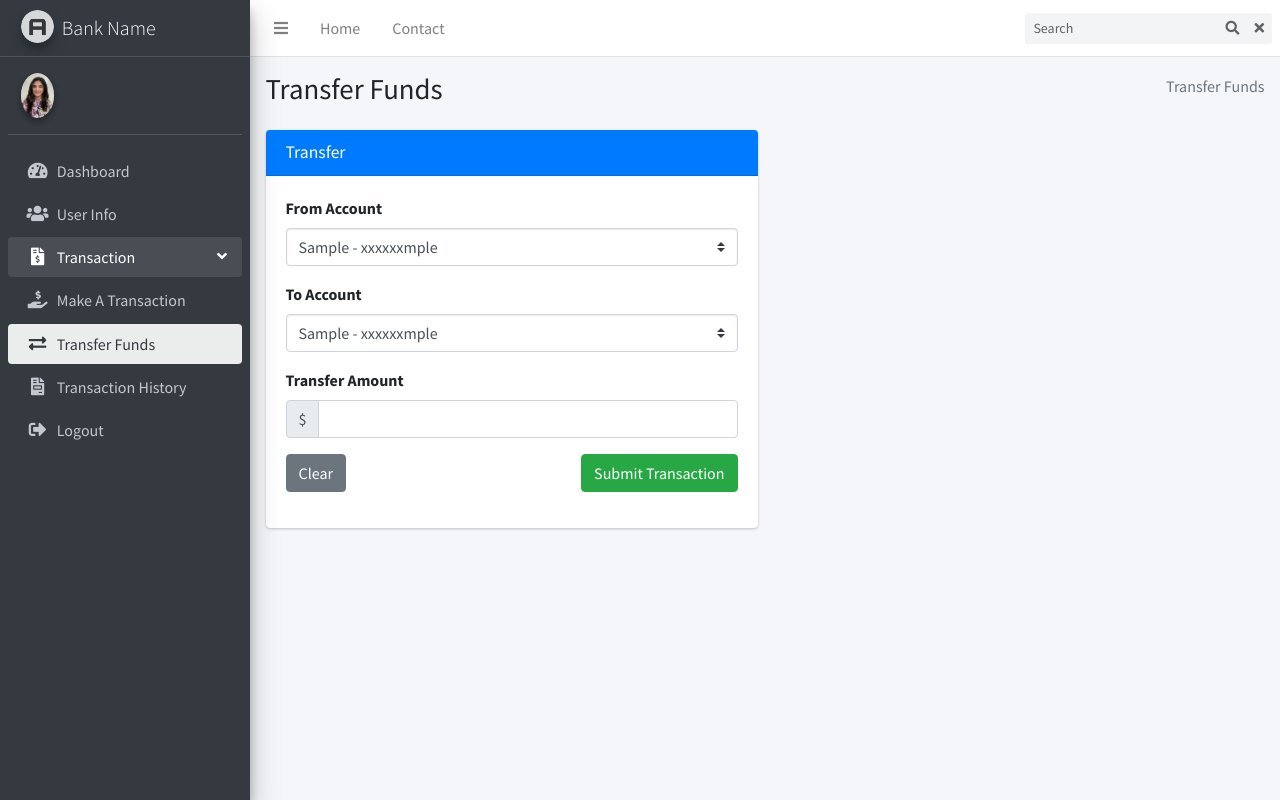
After one commit to marinasaburova/BankProject, a PHP site: page /customer/Pages/make-transfer.php in a window 1280 px wide. The commit adds this page. Run offline with PHP 8.4, Linux system fonts and the light colour scheme; the visitor is signed in with stand-in values (Sample User, id 1); tables that the repository leaves empty or names only in its code hold one stand-in row (values such as "Sample post"); data that the repository does not hold is empty.

Commit message:
added transfer page

```diff
--- /dev/null
+++ b/customer/Pages/make-transfer.php
@@ -0,0 +1,59 @@
+<?php
+$title = "Transfer Funds";
+
+// include functions & files
+include '../functions/db.php';
+include '../view/header.php';
+include '../view/navigation.php';
+
+?>
+
+<!-- Main content -->
+<section class="content">
+    <div class="container-fluid">
+
+        <div class="row">
+            <div class="col-md-6">
+                <div class="card card-primary">
+                    <div class="card-header">
+                        <h3 class="card-title">Transfer</h3>
+                    </div>
+                    <div class="card-body">
+                        <form action="../functions/transfer.php" method="post">
+                            <div class="form-group">
+                                <label for="acctFrom">From Account</label>
+                                <select id="acctFrom" name="acctFrom" class="form-control custom-select">
+                                    <?php getAccountDropdown($customer); ?>
+                                </select>
+                            </div>
+                            <div class="form-group">
+                                <label for="acctTo">To Account</label>
+                                <select id="acctTo" name="acctTo" class="form-control custom-select">
+                                    <?php getAccountDropdown($customer); ?>
+                                </select>
+                            </div>
+                            <label for="amount">Transfer Amount</label>
+                            <div class="input-group mb-3">
+                                <div class="input-group-prepend">
+                                    <span class="input-group-text">$</span>
+                                </div>
+                                <input type="number" id="amount" name="amount" class="form-control" min="0.01" step="0.01" aria-describedby="basic-addon3" required>
+                            </div>
+                            <div class="form-group">
+                                <input type="reset" value="Clear" class="btn btn-secondary" />
+                                <input type="submit" value="Submit Transaction" class="btn btn-success float-right" />
+                            </div>
+                        </form>
+                    </div>
+                    <!-- /.card-body -->
+                </div>
+                <!-- /.card -->
+            </div>
+        </div>
+    </div>
+    <br />
+</section>
+<!-- /.content -->
+
+<?php
+include '../view/footer.php';
--- /dev/null
+++ b/customer/functions/transfer.php
@@ -0,0 +1,6 @@
+<?php
+$from = $_POST['acctFrom'];
+$to = $_POST['acctTo'];
+$amount = $_POST['amount'];
+include 'db.php';
+transfer($from, $to, $amount);
--- a/customer/view/navigation.php
+++ b/customer/view/navigation.php
@@ -75,6 +75,7 @@
                     $transaction_nav = 'nav-item';
                     $bank_trans_class = "nav-link";
                     $trans_history_class = 'nav-link';
+                    $bank_transfer_class = 'nav-link';
 
                     if ($current == 'dashboard.php') {
                         $dashboard_class = 'nav-link active';
@@ -91,6 +92,10 @@
                     }
                     if ($current == 'transaction-history.php') {
                         $trans_history_class = 'nav-link active';
+                        $transaction_nav = 'nav-item menu-open';
+                    }
+                    if ($current == 'make-transfer.php') {
+                        $bank_transfer_class = 'nav-link active';
                         $transaction_nav = 'nav-item menu-open';
                     }
                     ?>
@@ -125,6 +130,14 @@
                                     <i class="nav-icon fas fa-regular fa-hand-holding-usd"></i>
                                     <p>
                                         Make A Transaction
+                                    </p>
+                                </a>
+                            </li>
+                            <li class="nav-item">
+                                <a href="make-transfer.php" class="<?php echo $bank_transfer_class ?>">
+                                    <i class="nav-icon fas fa-regular fa-exchange-alt"></i>
+                                    <p>
+                                        Transfer Funds
                                     </p>
                                 </a>
                             </li>
```
